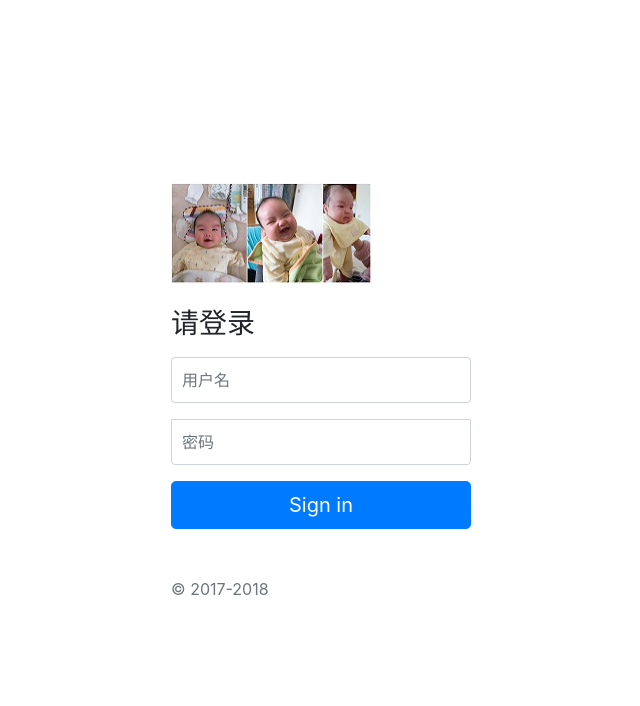
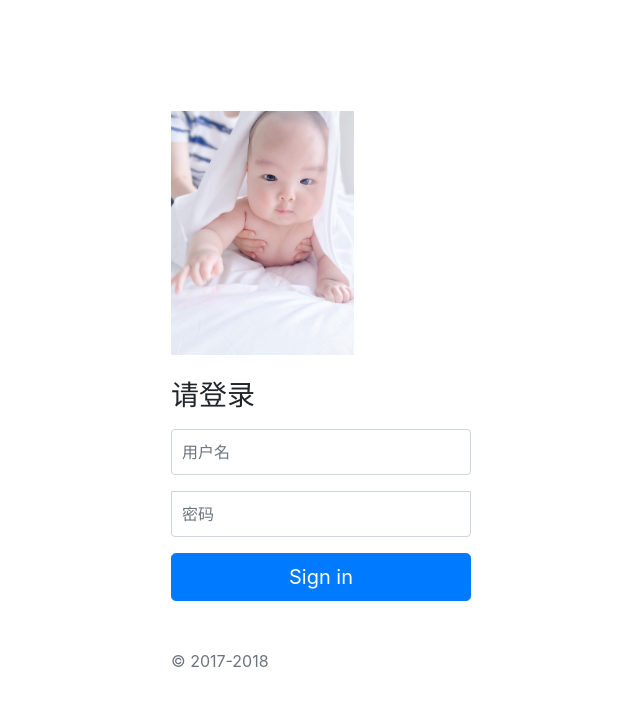
Before and after one commit to liushuai0606/qyt_djg, a Django app: page /accounts/login/ in a window 1280 px wide. Shown: the top 706 px of the page, without its empty margins (319-959 px from the left). Run offline with Django 3.2, Linux system fonts and the light colour scheme; some libraries are stand-ins or nearby versions.

Commit message:
20200510

```diff
--- a/templates/registration/login.html
+++ b/templates/registration/login.html
@@ -16,7 +16,7 @@
     <form class="form-signin" action="" method="post">
         {% csrf_token %}
         {% load static %}
-        <img class="mb-4" src="{% static "images/initpintu.jpg" %}" alt="" width="200" height="100">
+        <img class="mb-4" src="{% static "images/initpintu-1.jpg" %}" alt="" width="183" height="244">
         <h1 class="h3 mb-3 font-weight-normal">请登录</h1>
         {% if error %}
         {# 跳帧了bootstrap的显示样式 #}
--- a/views/qyt_login.py
+++ b/views/qyt_login.py
@@ -4,6 +4,7 @@ from django.shortcuts import render
 from qyt_db.forms import UserForm
 from django.http import HttpResponseRedirect
 from django.contrib.auth import authenticate, login, logout
+
 
 def qyt_login(request):
     if request.method == 'POST':
@@ -26,6 +27,7 @@ def qyt_login(request):
             form = UserForm()
             return render(request, 'registration/login.html', {'form': form})
 
+
 def qyt_logout(request):
     logout(request)
     return HttpResponseRedirect('/accounts/login')
```
Also changed, not shown: static/images/initpintu-1.jpg (added).
